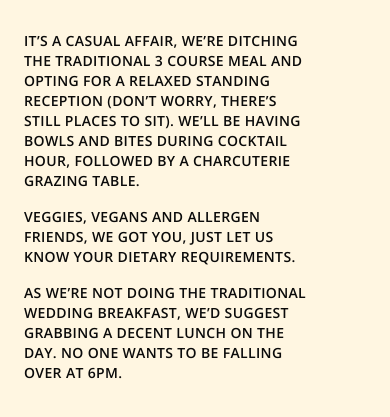
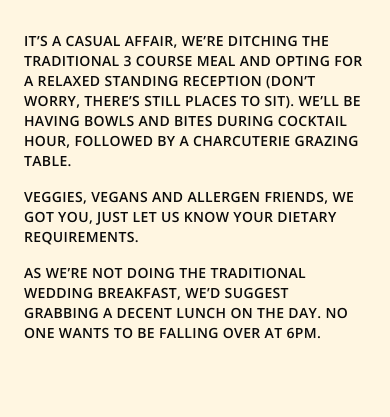
Before and after one commit to henryppercy/astro-bridal-base, an Astro site: page /food in a window 390 px wide. Shown: the part 221-638 px from the top of the page. Built offline with nearby package versions, Linux system fonts and the light colour scheme; Astro itself is replaced by a stand-in of ours.

Commit message:
style: update food page layout padding

```diff
--- a/src/pages/food/index.astro
+++ b/src/pages/food/index.astro
@@ -7,7 +7,7 @@ import StaticLayout from '@layouts/StaticLayout.astro';
     <header class="justify-self-start mt-5 z-20">
       <h1 class="font-serif text-pink text-7xl md:text-8xl lg:text-9xl text-center tracking-tighter md:text-start">Food & Drink</h1>
     </header>
-    <main class="text-black uppercase text-sm md:text-base space-y-4 pr-14 tracking-wide max-w-lg">
+    <main class="text-black uppercase text-sm md:text-base space-y-4 md:pr-14 tracking-wide max-w-lg">
       <p>
         It’s a casual affair, we’re ditching the traditional 3 course meal and opting for a relaxed standing reception (don’t worry, there’s still places to sit). We’ll be having bowls and bites during cocktail hour, followed by a charcuterie grazing table.
       </p>
```
